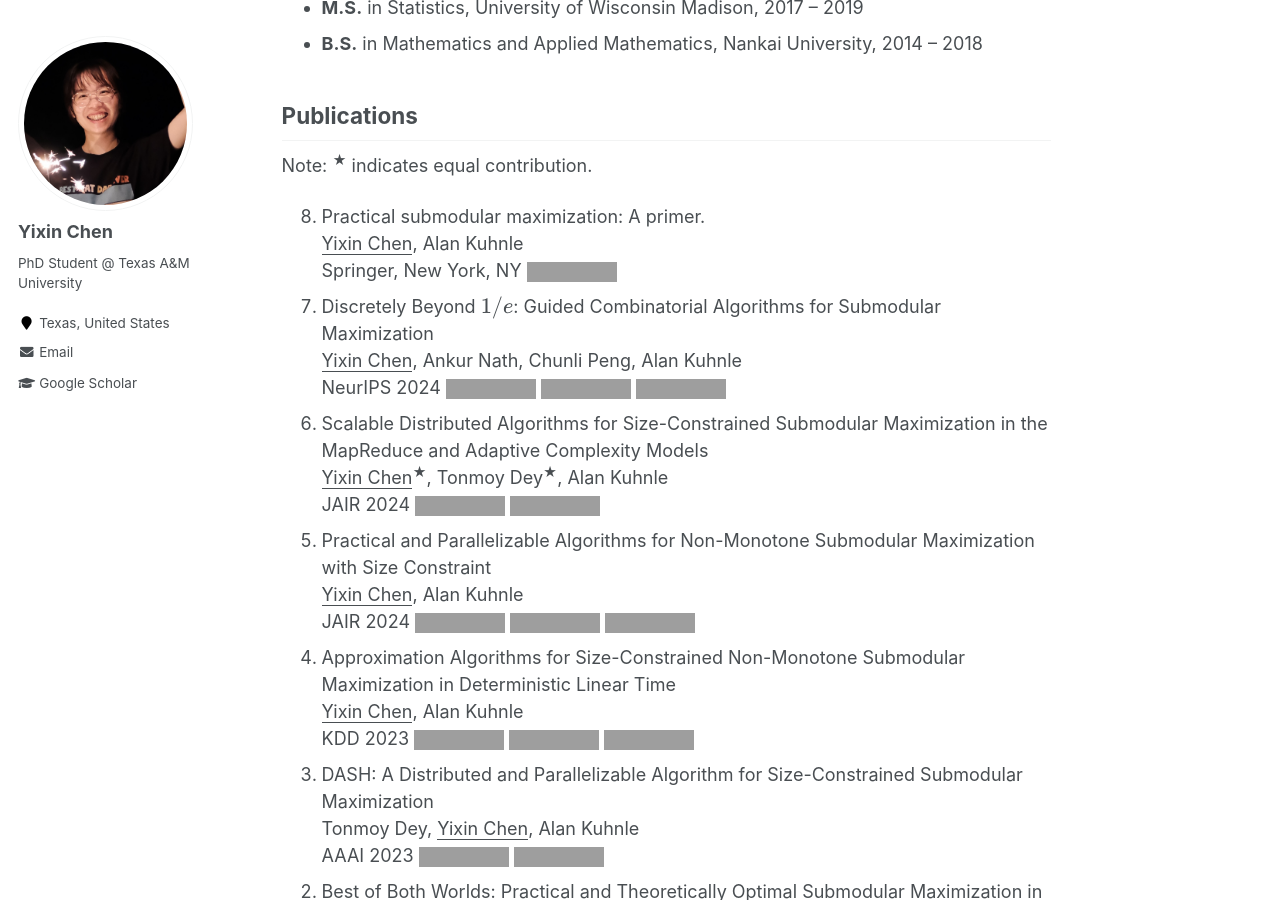
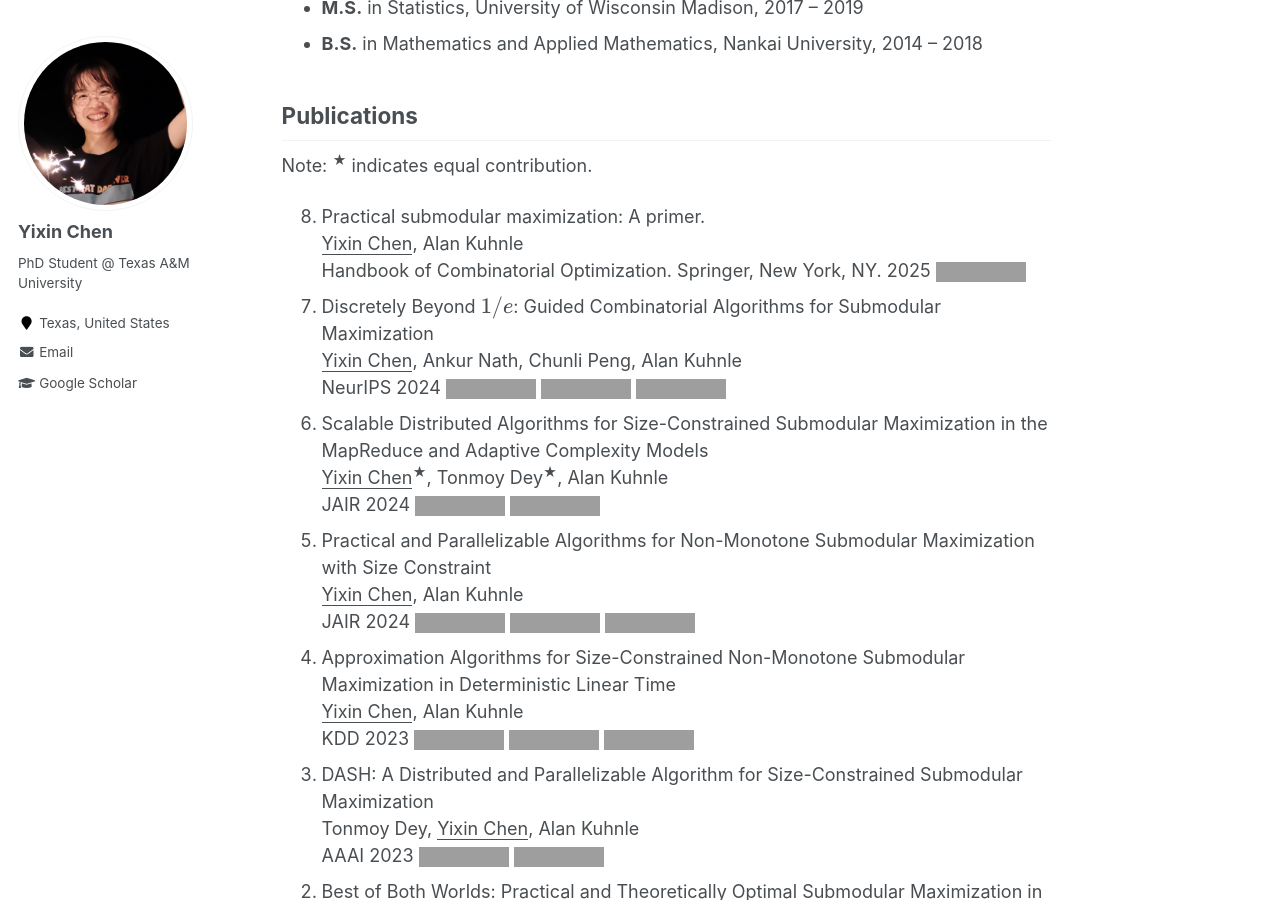
Before and after one commit to yxchen95/yxchen95.github.io, a Jekyll site: the page built from _pages/about.md, in a window 1280 px wide and 900 px high, scrolled down 686 px, cut to the strip 0-900 px from the top of the window. Built offline with Jekyll 4.4.1, drawn with Linux system fonts in a browser that asks for light colours; formulas are drawn with MathJax 3; comment, search, counter and statistics services are not loaded; grey boxes are pictures that could not be loaded.

Commit message:
update publication

```diff
--- a/_pages/about.md
+++ b/_pages/about.md
@@ -45,7 +45,7 @@ Note: <sup>&#9733;</sup> indicates equal contribution.
 <ol reversed>
   <li>Practical submodular maximization: A primer.<br>
   <u>Yixin Chen</u>, Alan Kuhnle<br>
-  Springer, New York, NY <a href="https://link.springer.com/referenceworkentry/10.1007/978-1-4614-6624-6_89-1" target="_blank"><img src="https://img.shields.io/badge/link-blue?style=flat-square"></a></li>
+  Handbook of Combinatorial Optimization. Springer, New York, NY. 2025 <a href="https://link.springer.com/referenceworkentry/10.1007/978-1-4614-6624-6_89-1" target="_blank"><img src="https://img.shields.io/badge/link-blue?style=flat-square"></a></li>
 
   <li>Discretely Beyond $1/e$: Guided Combinatorial Algorithms for Submodular Maximization<br>
   <u>Yixin Chen</u>, Ankur Nath, Chunli Peng, Alan Kuhnle<br>
```
